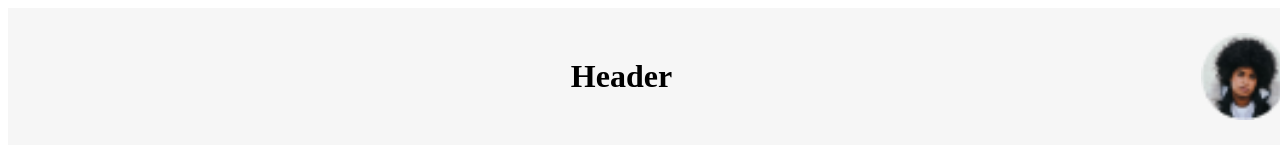
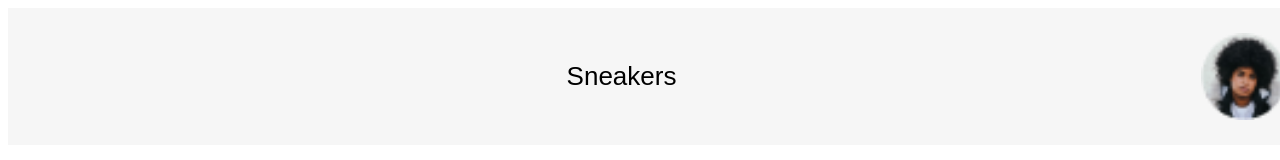
Before and after one commit to helenapaixao/Trustly-Challenge, a React (Create React App) app: page / in a window 1280 px wide. Shown: the top 160 px of the page. Built offline with nearby package versions, Linux system fonts and the light colour scheme.

Commit message:
:bug:fix: config text in header

```diff
--- a/src/components/Header/index.tsx
+++ b/src/components/Header/index.tsx
@@ -8,7 +8,7 @@ const Header: React.FC = () => {
     <>
     <S.Container>
       <S.Content>
-      <h1>Header</h1>
+      <h3>Sneakers</h3>
       </S.Content>
       <S.Avatar>
       <img src={Avatar} />
--- a/src/components/Header/styles.ts
+++ b/src/components/Header/styles.ts
@@ -16,6 +16,7 @@ export const Container = styled.div`
     }
   }
   h3 {
+    font-weight: 400;
     font-size: 26px;
     font-family: Arial;
   }
```
Also changed, not shown: 1 other file (tests, documents, lock files or other folders).
